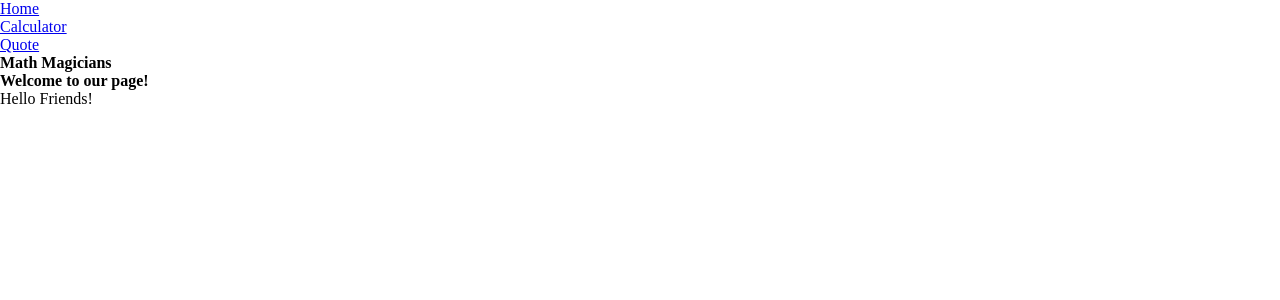
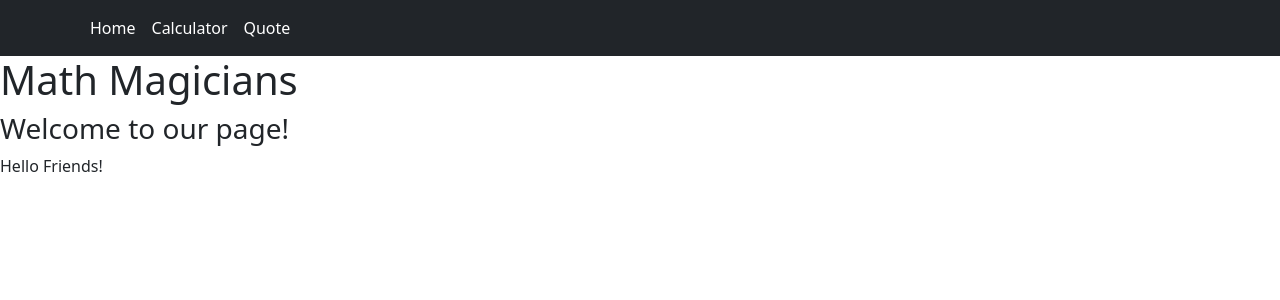
Before and after one commit to oovillagran/calculator-app, a React (Create React App) app: page / in a window 1280 px wide. Shown: the top 300 px of the page. Built offline with nearby package versions, Linux system fonts and the light colour scheme.

Commit message:
Add styles to nav-bar

```diff
--- a/src/components/Navigation.js
+++ b/src/components/Navigation.js
@@ -1,21 +1,27 @@
 import { Link } from 'react-router-dom';
+import Container from 'react-bootstrap/Container';
+import Nav from 'react-bootstrap/Nav';
+import Navbar from 'react-bootstrap/Navbar';
+import '../styles/Navigation.css';
 
 export default function Navigation() {
   return (
     <>
-      <nav className="nav-bar">
-        <ul className="nav-container">
-          <li className="nav-item">
-            <Link to="/">Home</Link>
-          </li>
-          <li className="nav-item">
-            <Link to="/calculator">Calculator</Link>
-          </li>
-          <li className="nav-item">
-            <Link to="/quote">Quote</Link>
-          </li>
-        </ul>
-      </nav>
+      <Navbar bg="dark" variant="dark" className="nav-bar">
+        <Container>
+          <Nav className="me-auto nav-container justify-content-end">
+            <Nav.Link>
+              <Link className="nav-item" to="/">Home</Link>
+            </Nav.Link>
+            <Nav.Link>
+              <Link className="nav-item" to="/calculator">Calculator</Link>
+            </Nav.Link>
+            <Nav.Link>
+              <Link className="nav-item" to="/quote">Quote</Link>
+            </Nav.Link>
+          </Nav>
+        </Container>
+      </Navbar>
     </>
   );
 }
--- a/src/index.js
+++ b/src/index.js
@@ -3,6 +3,7 @@ import ReactDOM from 'react-dom/client';
 import './index.css';
 import { BrowserRouter } from 'react-router-dom';
 import App from './App';
+import 'bootstrap/dist/css/bootstrap.min.css';
 
 const root = ReactDOM.createRoot(document.getElementById('root'));
 root.render(
--- /dev/null
+++ b/src/styles/Navigation.css
@@ -0,0 +1,4 @@
+.nav-item {
+  color: #fff;
+  text-decoration: none;
+}
```
